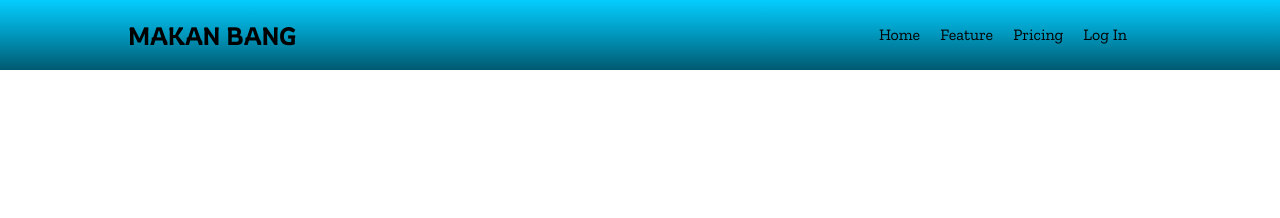
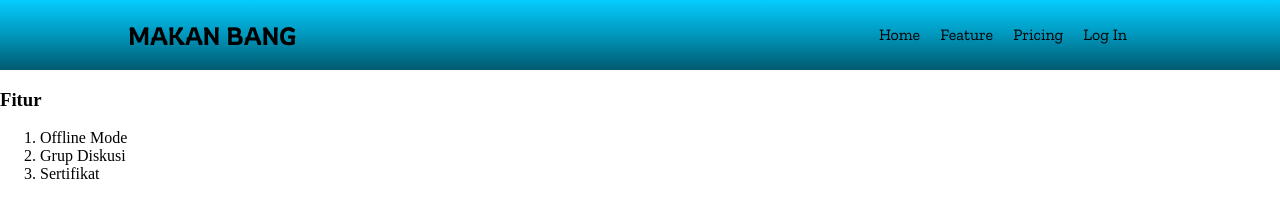
Before and after one commit to ErwinArif/HTML5, a plain HTML site: page index.html in a window 1280 px wide. Drawn offline with nearby package versions, Linux system fonts and the light colour scheme.

Commit message:
menambahkan daftar fitur

```diff
--- a/index.html
+++ b/index.html
@@ -1,12 +1,13 @@
 <!DOCTYPE html>
 <html lang="en">
+
 <head>
     <meta charset="UTF-8">
     <meta name="viewport" content="width=device-width, initial-scale=1.0">
     <meta http-equiv="X-UA-Compatible" content="ie=edge">
     <title>Makan Bang By Gen Gledek</title>
 
-    <link rel="stylesheet" href="style/main.css"/>
+    <link rel="stylesheet" href="style/main.css" />
     <link href="https://fonts.googleapis.com/css2?family=Rowdies:wght@300&display=swap" rel="stylesheet">
     <link href="https://fonts.googleapis.com/css2?family=Zilla+Slab&display=swap" rel="stylesheet">
 
@@ -35,7 +36,14 @@
             </ul>
         </div>
     </nav>
-
+    <h3>
+        Fitur
+    </h3>
+    <ol>
+        <li>Offline Mode</li>
+        <li>Grup Diskusi</li>
+        <li>Sertifikat</li>
+    </ol>
 
 </body>
 
```
Lines whose indentation alone changed are shown as unchanged.
